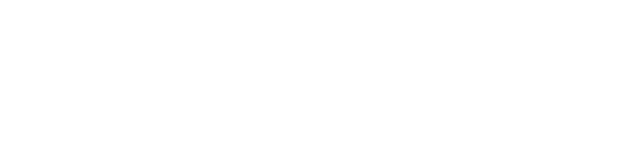
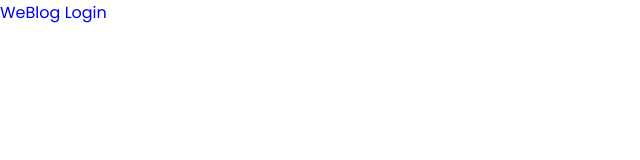
Before and after one commit to mrinnnmoy/blog-frontend, a plain HTML site: page index.html in a window 1280 px wide. Shown: the whole page, without its empty margins (0-640 px from the left). Drawn offline with nearby package versions, Linux system fonts and the light colour scheme.

Commit message:
added header div

```diff
--- a/assets/css/style.css
+++ b/assets/css/style.css
@@ -18,15 +18,23 @@
     --bg-color: #fff;
 }
 
-a{
+::selection {
+    color: var(--bg-color);
+    background: var(--second-color);
+}
+
+a {
     text-decoration: none;
 }
-li{
+
+li {
     list-style: none;
 }
-img{
+
+img {
     width: 100%;
 }
-section{
+
+section {
     padding: 3rem 0 2rem;
 }
--- a/index.html
+++ b/index.html
@@ -16,7 +16,18 @@
 </head>
 
 <body>
+    <!-- Header -->
+    <header>
+        <!-- NavBar -->
+        <div class="nav container">
 
+            <!-- Logo -->
+            <a href="#" class="logo"> We<span>Blog</span> </a>
+
+            <!-- Logo Btn -->
+            <a href="#" class="login"> Login </a>
+        </div>
+    </header>
 
     <!-- Link JS -->
     <script src="./assets/js/script.js"></script>
```
